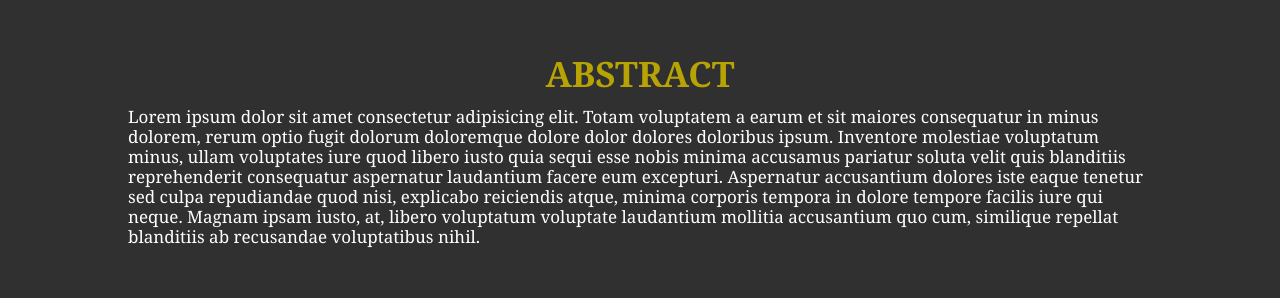
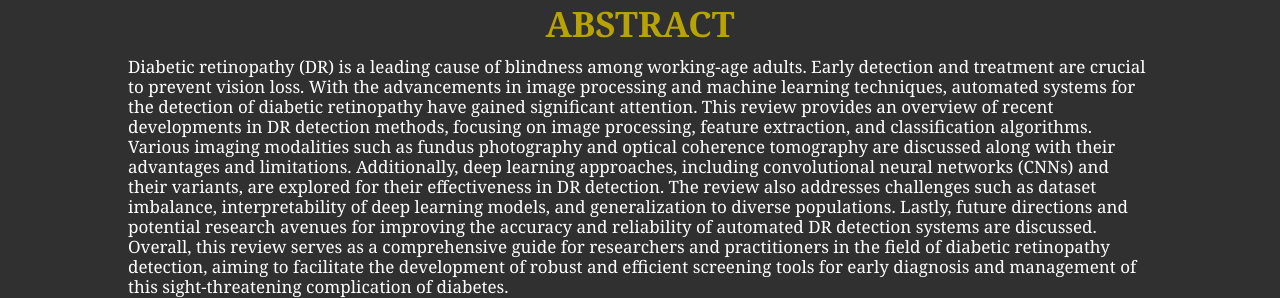
Before and after one commit to Owl0111/DBRetinopathy, a plain HTML site: page index.html in a window 1280 px wide. Shown: the part 802-1100 px from the top of the page. Drawn offline with Linux system fonts and the light colour scheme.

Commit message:
changed index

```diff
--- a/index.html
+++ b/index.html
@@ -27,14 +27,7 @@
     </div>
     <div id="abstract">
         <h2>Abstract</h2>
-        <p>Lorem ipsum dolor sit amet consectetur adipisicing elit. Totam voluptatem a earum et sit maiores consequatur
-            in minus dolorem, rerum optio fugit dolorum doloremque dolore dolor dolores doloribus ipsum. Inventore
-            molestiae voluptatum minus, ullam voluptates iure quod libero iusto quia sequi esse nobis minima accusamus
-            pariatur soluta velit quis blanditiis reprehenderit consequatur aspernatur laudantium facere eum excepturi.
-            Aspernatur accusantium dolores iste eaque tenetur sed culpa repudiandae quod nisi, explicabo reiciendis
-            atque, minima corporis tempora in dolore tempore facilis iure qui neque. Magnam ipsam iusto, at, libero
-            voluptatum voluptate laudantium mollitia accusantium quo cum, similique repellat blanditiis ab recusandae
-            voluptatibus nihil.</p>
+        <p>Diabetic retinopathy (DR) is a leading cause of blindness among working-age adults. Early detection and treatment are crucial to prevent vision loss. With the advancements in image processing and machine learning techniques, automated systems for the detection of diabetic retinopathy have gained significant attention. This review provides an overview of recent developments in DR detection methods, focusing on image processing, feature extraction, and classification algorithms. Various imaging modalities such as fundus photography and optical coherence tomography are discussed along with their advantages and limitations. Additionally, deep learning approaches, including convolutional neural networks (CNNs) and their variants, are explored for their effectiveness in DR detection. The review also addresses challenges such as dataset imbalance, interpretability of deep learning models, and generalization to diverse populations. Lastly, future directions and potential research avenues for improving the accuracy and reliability of automated DR detection systems are discussed. Overall, this review serves as a comprehensive guide for researchers and practitioners in the field of diabetic retinopathy detection, aiming to facilitate the development of robust and efficient screening tools for early diagnosis and management of this sight-threatening complication of diabetes.</p>
     </div>
     <script type="text/javascript" src="script.js"></script>
 </body>
```
Also changed, not shown: index2.html (+1 -8 lines).
